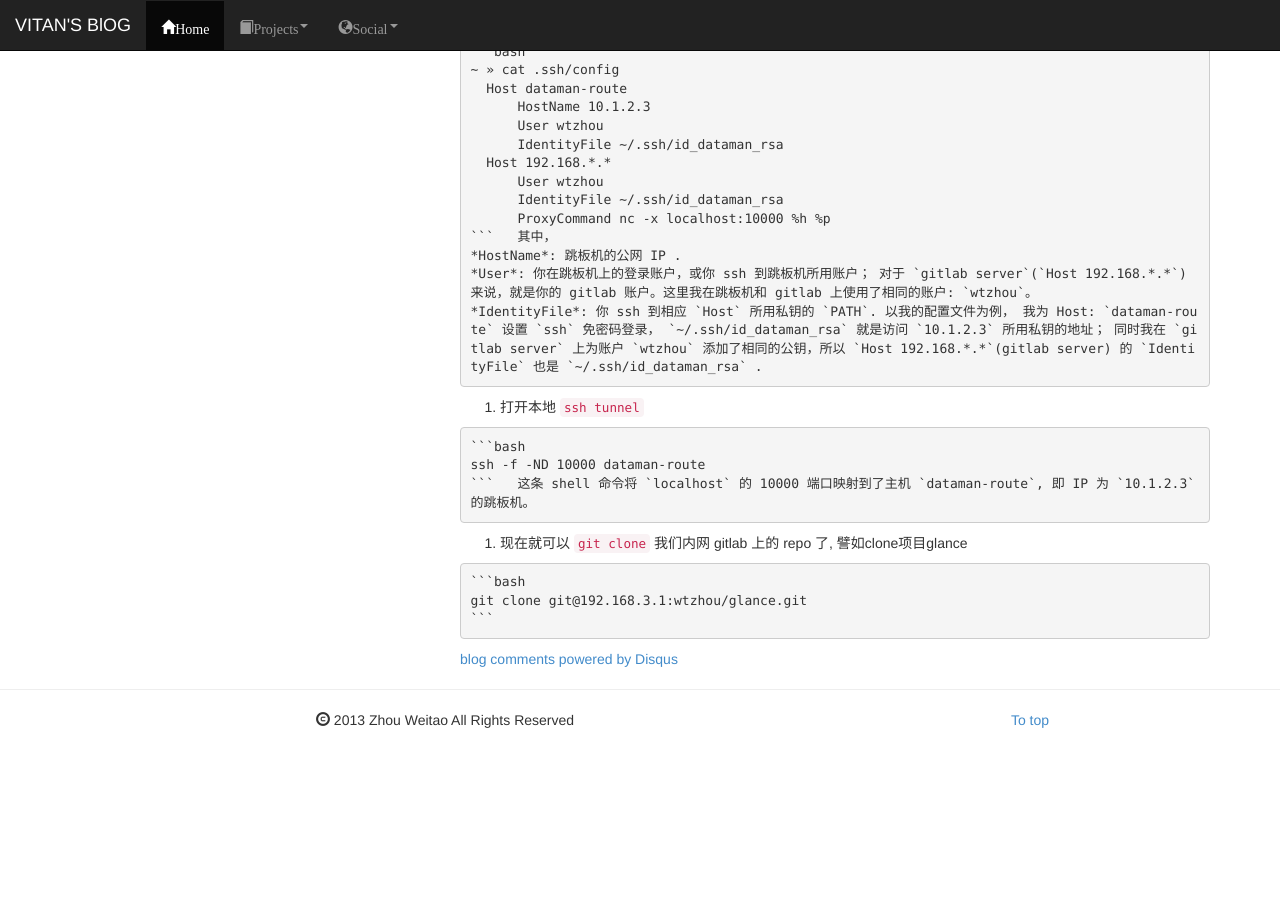
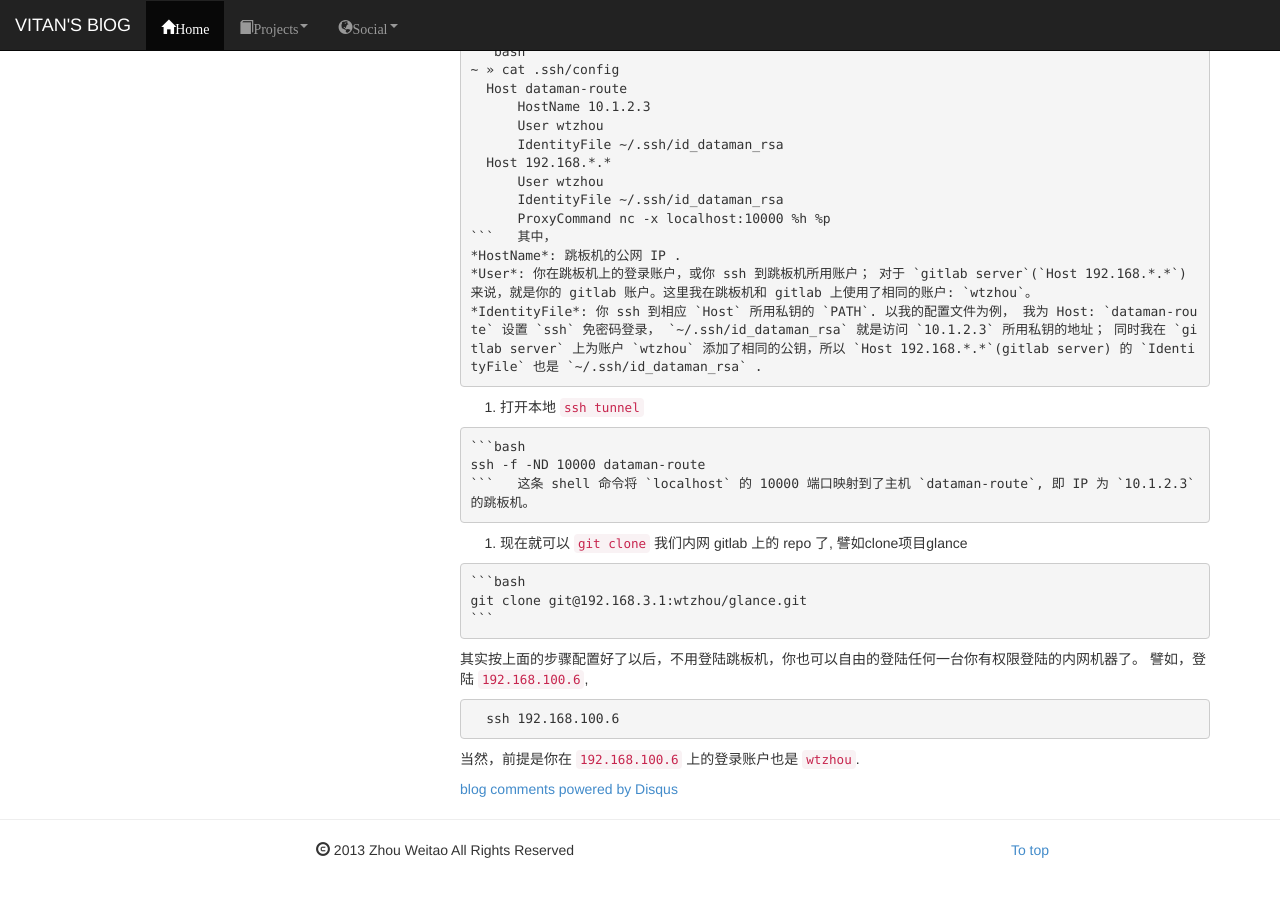
Before and after one commit to vitan/vitan.github.io, a Jekyll site: the page built from _posts/2015-08-02-how-to-git-push-intranet.md, in a window 1280 px wide and 900 px high, scrolled down 587 px. Shown: the top 897 px of the window. Built offline with Jekyll 4.4.1, drawn with Linux system fonts in a browser that asks for light colours; Markdown is read by kramdown in place of the engine named in the settings; comment, search, counter and statistics services are not loaded; before the commit the page ends 1357 px from its top, so only the background shows below that.

Commit message:
Update 2015-08-02-how-to-git-push-intranet.md

````diff
--- a/_posts/2015-08-02-how-to-git-push-intranet.md
+++ b/_posts/2015-08-02-how-to-git-push-intranet.md
@@ -44,3 +44,10 @@ categories: git ssh
     ```bash
     git clone git@192.168.3.1:wtzhou/glance.git
     ```
+
+  其实按上面的步骤配置好了以后，不用登陆跳板机，你也可以自由的登陆任何一台你有权限登陆的内网机器了。 譬如，登陆 `192.168.100.6`,
+
+  ```bash
+  ssh 192.168.100.6
+  ```
+  当然，前提是你在 `192.168.100.6` 上的登录账户也是 `wtzhou`.
````
